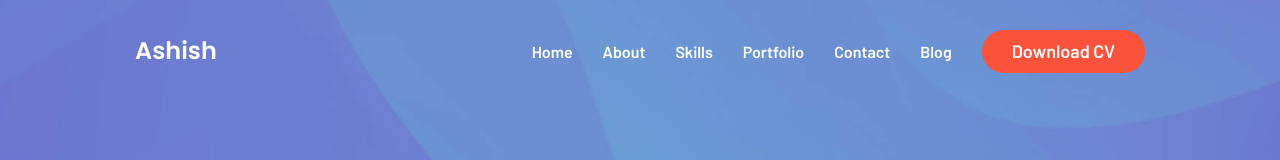
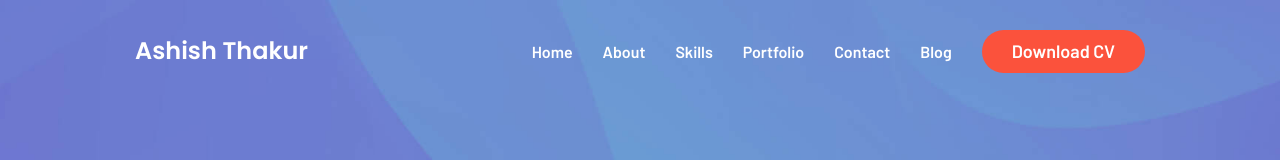
Before and after one commit to ashishthakur58/finalportfolio, a plain HTML site: page index.html in a window 1280 px wide. Shown: the top 160 px of the page. Drawn offline with nearby package versions, Linux system fonts and the light colour scheme.

Commit message:
Update index.html

```diff
--- a/index.html
+++ b/index.html
@@ -44,7 +44,7 @@
     <div class="container">
 
       <a href="#">
-        <h1 class="logo">Ashish</h1>
+        <h1 class="logo">Ashish Thakur</h1>
       </a>
 
       <button class="nav-toggle-btn" aria-label="Toggle Menu" data-nav-toggle-btn>
```
